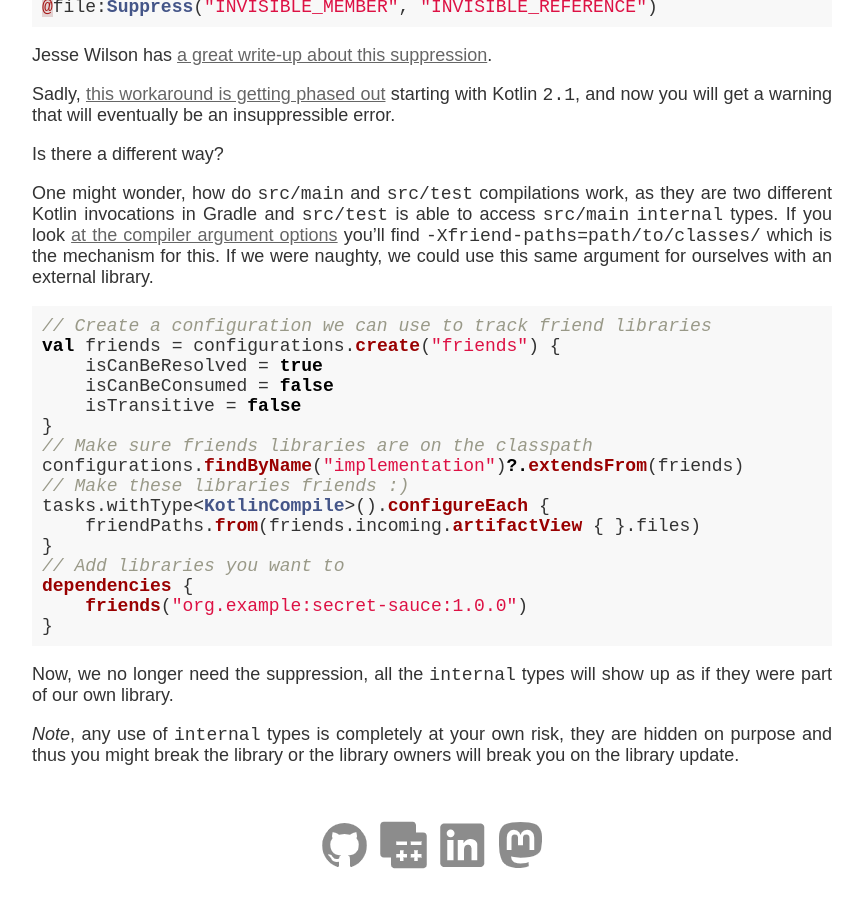
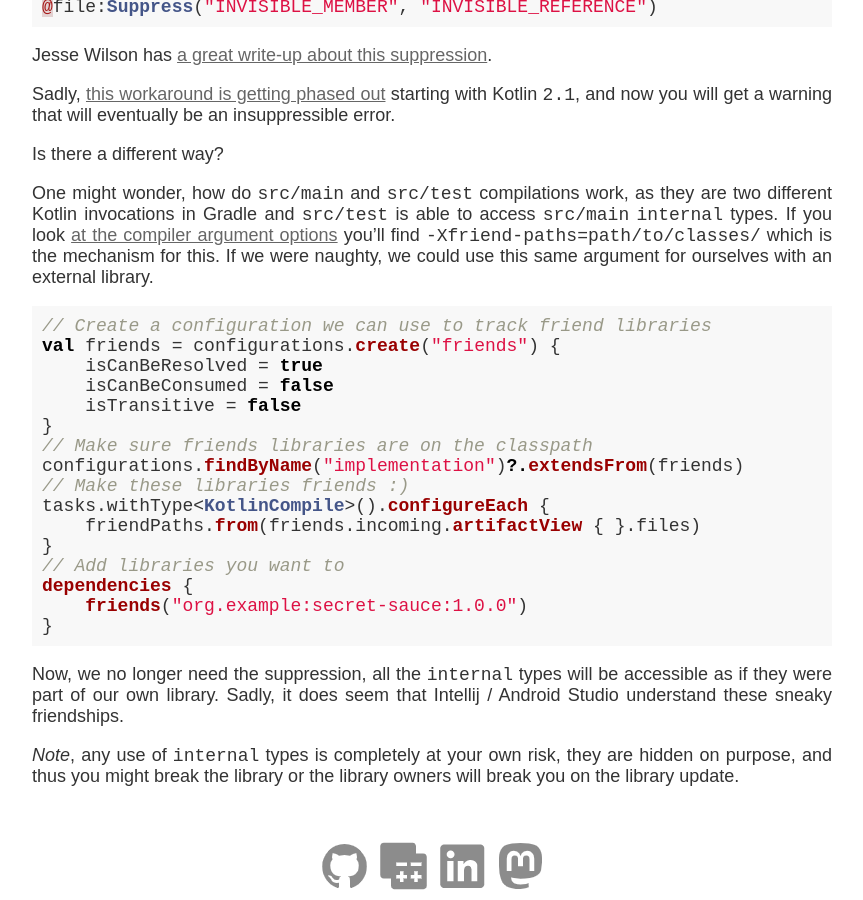
Before and after one commit to liutikas/liutikas.github.io, a Jekyll site: the page built from _posts/2025-01-12-Kotlin-Library-Friends.md, in a window 1280 px wide and 900 px high, scrolled down 1097 px. Shown: the whole window, without its empty margins (208-1071 px from the left). Built offline with Jekyll 4.4.1, drawn with Linux system fonts in a browser that asks for light colours; before the commit the page ends 1976 px from its top, so only the background shows below that.

Commit message:
Add a note about broken intellij with friends

````diff
--- a/_posts/2025-01-12-Kotlin-Library-Friends.md
+++ b/_posts/2025-01-12-Kotlin-Library-Friends.md
@@ -68,7 +68,8 @@ dependencies {
 }
 ```
 
-Now, we no longer need the suppression, all the `internal` types will show up as if they were part of our own library.
+Now, we no longer need the suppression, all the `internal` types will be accessible as if they were part of our own
+library. Sadly, it does seem that Intellij / Android Studio understand these sneaky friendships.
 
-*Note*, any use of `internal` types is completely at your own risk, they are hidden on purpose and thus you might break
+*Note*, any use of `internal` types is completely at your own risk, they are hidden on purpose, and thus you might break
 the library or the library owners will break you on the library update.
````
